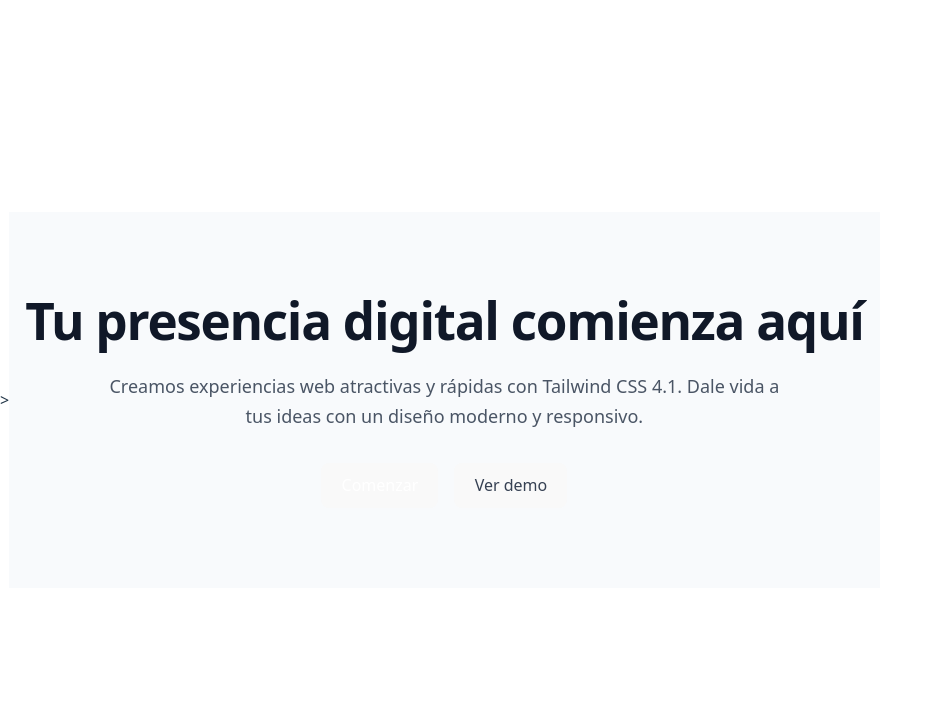
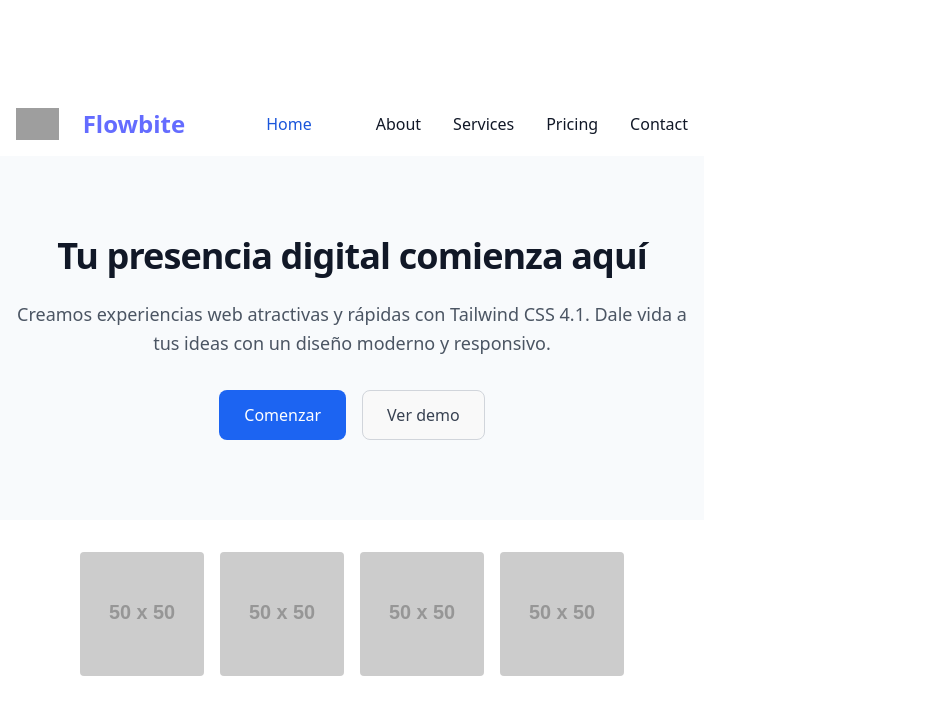
Before and after one commit to ChristianMacias0/Landing-Page-Venta-de-Accesorios, a website built with Vite: page index.html in a window 1280 px wide. Shown: the whole page, without its empty margins (0-930 px from the left). Built offline with nearby package versions, Linux system fonts and the light colour scheme; grey boxes are pictures that could not be loaded; placeholder pictures from the web are drawn by us.

Commit message:
flowbite

```diff
--- a/index.html
+++ b/index.html
@@ -1,23 +1,89 @@
 <!doctype html>
 <html lang="en">
+
 <head>
    <meta charset="UTF-8" />
    <link rel="icon" type="image/svg+xml" href="/vite.svg" />
+   <link href="https://cdn.jsdelivr.net/npm/flowbite@3.1.2/dist/flowbite.min.css" rel="stylesheet" />
    <meta name="viewport" content="width=device-width, initial-scale=1.0" />
    <title>VentaDeAccesorios</title>
-      <script src="https://cdn.jsdelivr.net/npm/@tailwindcss/browser@4"></script>>
+   <script src="https://cdn.jsdelivr.net/npm/@tailwindcss/browser@4"></script>
 </head>
+
 <body>
    <main class="bg-slate-50 dark:bg-gray-900">
+
+
+      <nav class="bg-white border-gray-200 dark:bg-gray-900">
+         <div class="max-w-screen-xl flex flex-wrap items-center justify-between mx-auto p-4">
+            <a href="https://flowbite.com/" class="flex items-center space-x-3 rtl:space-x-reverse">
+               <img src="https://flowbite.com/docs/images/logo.svg" class="h-8" alt="Flowbite Logo" />
+               <span class="self-center text-2xl font-semibold whitespace-nowrap dark:text-white">Flowbite</span>
+            </a>
+            <button data-collapse-toggle="navbar-default" type="button"
+               class="inline-flex items-center p-2 w-10 h-10 justify-center text-sm text-gray-500 rounded-lg md:hidden hover:bg-gray-100 focus:outline-none focus:ring-2 focus:ring-gray-200 dark:text-gray-400 dark:hover:bg-gray-700 dark:focus:ring-gray-600"
+               aria-controls="navbar-default" aria-expanded="false">
+               <span class="sr-only">Open main menu</span>
+               <svg class="w-5 h-5" aria-hidden="true" xmlns="http://www.w3.org/2000/svg" fill="none"
+                  viewBox="0 0 17 14">
+                  <path stroke="currentColor" stroke-linecap="round" stroke-linejoin="round" stroke-width="2"
+                     d="M1 1h15M1 7h15M1 13h15" />
+               </svg>
+            </button>
+            <div class="hidden w-full md:block md:w-auto" id="navbar-default">
+               <ul
+                  class="font-medium flex flex-col p-4 md:p-0 mt-4 border border-gray-100 rounded-lg bg-gray-50 md:flex-row md:space-x-8 rtl:space-x-reverse md:mt-0 md:border-0 md:bg-white dark:bg-gray-800 md:dark:bg-gray-900 dark:border-gray-700">
+                  <li>
+                     <a href="#"
+                        class="block py-2 px-3 text-white bg-blue-700 rounded-sm md:bg-transparent md:text-blue-700 md:p-0 dark:text-white md:dark:text-blue-500"
+                        aria-current="page">Home</a>
+                  </li>
+                  <li>
+                     <a href="#"
+                        class="block py-2 px-3 text-gray-900 rounded-sm hover:bg-gray-100 md:hover:bg-transparent md:border-0 md:hover:text-blue-700 md:p-0 dark:text-white md:dark:hover:text-blue-500 dark:hover:bg-gray-700 dark:hover:text-white md:dark:hover:bg-transparent">About</a>
+                  </li>
+                  <li>
+                     <a href="#"
+                        class="block py-2 px-3 text-gray-900 rounded-sm hover:bg-gray-100 md:hover:bg-transparent md:border-0 md:hover:text-blue-700 md:p-0 dark:text-white md:dark:hover:text-blue-500 dark:hover:bg-gray-700 dark:hover:text-white md:dark:hover:bg-transparent">Services</a>
+                  </li>
+                  <li>
+                     <a href="#"
+                        class="block py-2 px-3 text-gray-900 rounded-sm hover:bg-gray-100 md:hover:bg-transparent md:border-0 md:hover:text-blue-700 md:p-0 dark:text-white md:dark:hover:text-blue-500 dark:hover:bg-gray-700 dark:hover:text-white md:dark:hover:bg-transparent">Pricing</a>
+                  </li>
+                  <li>
+                     <a href="#"
+                        class="block py-2 px-3 text-gray-900 rounded-sm hover:bg-gray-100 md:hover:bg-transparent md:border-0 md:hover:text-blue-700 md:p-0 dark:text-white md:dark:hover:text-blue-500 dark:hover:bg-gray-700 dark:hover:text-white md:dark:hover:bg-transparent">Contact</a>
+                  </li>
+               </ul>
+            </div>
+         </div>
+      </nav>
+
       <div id="container-01" class="mx-auto px-4 py-20 text-center">
-         <h1 class="text-4xl font-extrabold tracking-tight text-gray-900 dark:text-white">Tu presencia digital comienza aquí</h1>
+         <h1 class="text-4xl font-extrabold tracking-tight text-gray-900 dark:text-white">Tu presencia digital comienza
+            aquí</h1>
 
-         <p class="mt-6 text-lg leading-relaxed text-gray-600 max-w-2xl mx-auto dark:text-gray-300">Creamos experiencias web atractivas y rápidas con Tailwind CSS 4.1. Dale vida a tus ideas con un diseño moderno y responsivo.</p>
+         <p class="mt-6 text-lg leading-relaxed text-gray-600 max-w-2xl mx-auto dark:text-gray-300">Creamos experiencias
+            web atractivas y rápidas con Tailwind CSS 4.1. Dale vida a tus ideas con un diseño moderno y responsivo.</p>
          <div id="container-02" class="mt-8 flex justify-center gap-4">
             <button id="start" class="inline-block px-6 py-3 text-white bg-blue-600 rounded-lg">Comenzar</button>
-            <button id="demo" class="inline-block px-6 py-3 border border-gray-300 text-gray-700 rounded-lg dark:border-gray-600 dark:text-white">Ver demo</button>
+            <button id="demo"
+               class="inline-block px-6 py-3 border border-gray-300 text-gray-700 rounded-lg dark:border-gray-600 dark:text-white">Ver
+               demo</button>
          </div>
       </div>
+      <section class="bg-white dark:bg-gray-900">
+         <div id="container-03" class="px-4 py-8 mx-auto max-w-md md:max-w-xl">
+            <div id="container-04" class="md:grid-cols-4 grid grid-cols-2 gap-4">
+               <img src="https://placehold.co/50" alt="Imagen 1" class="w-full h-auto rounded">
+               <img src="https://placehold.co/50" alt="Imagen 2" class="w-full h-auto rounded">
+               <img src="https://placehold.co/50" alt="Imagen 3" class="w-full h-auto rounded">
+               <img src="https://placehold.co/50" alt="Imagen 4" class="w-full h-auto rounded">
+            </div>
+         </div>
+      </section>
    </main>
+   <script src="https://cdn.jsdelivr.net/npm/flowbite@3.1.2/dist/flowbite.min.js"></script>
 </body>
+
 </html>
```
Lines whose indentation alone changed are shown as unchanged.
